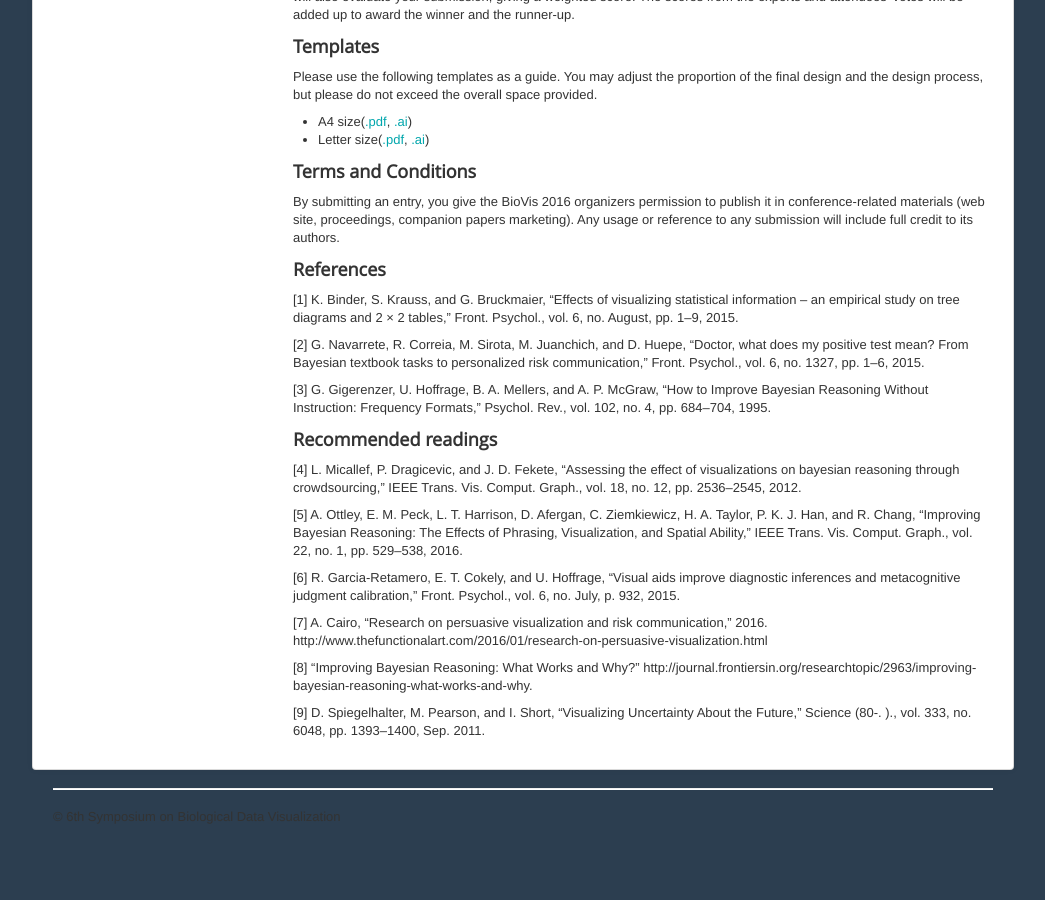
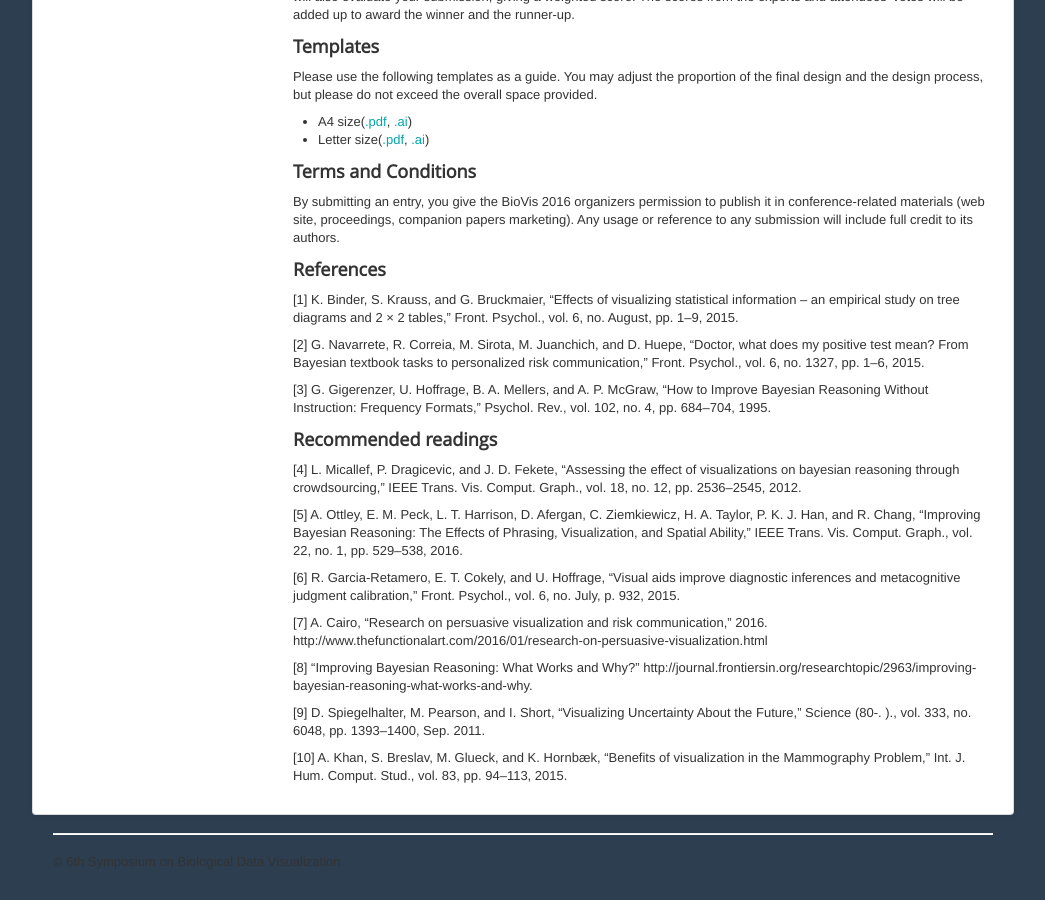
Before and after one commit to ngehlenborg/2017, a Jekyll site: the page built from designContest.md, in a window 1280 px wide and 900 px high, scrolled down 1855 px. Shown: the whole window, without its empty margins (117-1162 px from the left). Built offline with Jekyll 4.4.1, drawn with Linux system fonts in a browser that asks for light colours; before the commit the page ends 2710 px from its top, so only the background shows below that; part of the change alters nothing that is shown.

Commit message:
updated template relative link and added extra reference

```diff
--- a/designContest.md
+++ b/designContest.md
@@ -63,8 +63,8 @@ The design contest organisers will review your submission and send a notificatio
 ### Templates
 Please use the following templates as a guide. You may adjust the proportion of the final design and the design process, but please do not exceed the overall space provided.
 
-*   A4 size([.pdf](https://www.google.com/url?q=https://dl.dropboxusercontent.com/u/50368075/BioVis_2016/template_A4.pdf&sa=D&ust=1456755672165000&usg=AFQjCNHjATjQU89sQx11n_cLx0AwsHtM8A), [.ai](https://www.google.com/url?q=https://dl.dropboxusercontent.com/u/50368075/BioVis_2016/template_A4.ai&sa=D&ust=1456755672166000&usg=AFQjCNHn5AdF6TsLMQGc51MBb5K_PdQadg))
-*   Letter size([.pdf](https://www.google.com/url?q=https://dl.dropboxusercontent.com/u/50368075/BioVis_2016/template_Letter.pdf&sa=D&ust=1456755672166000&usg=AFQjCNE7JKVoOactiNlS3kubJxx5zjTs9A), [.ai](https://www.google.com/url?q=https://dl.dropboxusercontent.com/u/50368075/BioVis_2016/template_Letter.ai&sa=D&ust=1456755672167000&usg=AFQjCNGPLSzhR-qUyvtbfN5S7ScGKwWMcw))
+*   A4 size([.pdf](../templates/template_A4.pdf), [.ai](../templates/template_A4.ai))
+*   Letter size([.pdf](../templates/template_Letter.pdf), [.ai](../templates/template_Letter.ai))
 
 
 ### Terms and Conditions
@@ -93,3 +93,5 @@ By submitting an entry, you give the BioVis 2016 organizers permission to publis
 [8] “Improving Bayesian Reasoning: What Works and Why?” http://journal.frontiersin.org/researchtopic/2963/improving-bayesian-reasoning-what-works-and-why.
 
 [9] D. Spiegelhalter, M. Pearson, and I. Short, “Visualizing Uncertainty About the Future,” Science (80-. )., vol. 333, no. 6048, pp. 1393–1400, Sep. 2011.
+
+[10] A. Khan, S. Breslav, M. Glueck, and K. Hornbæk, “Benefits of visualization in the Mammography Problem,” Int. J. Hum. Comput. Stud., vol. 83, pp. 94–113, 2015.
```
